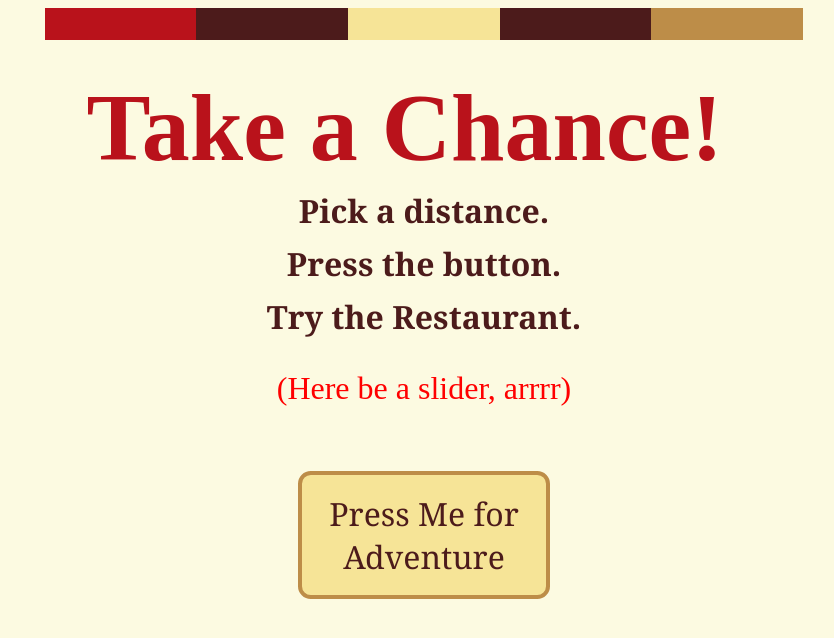
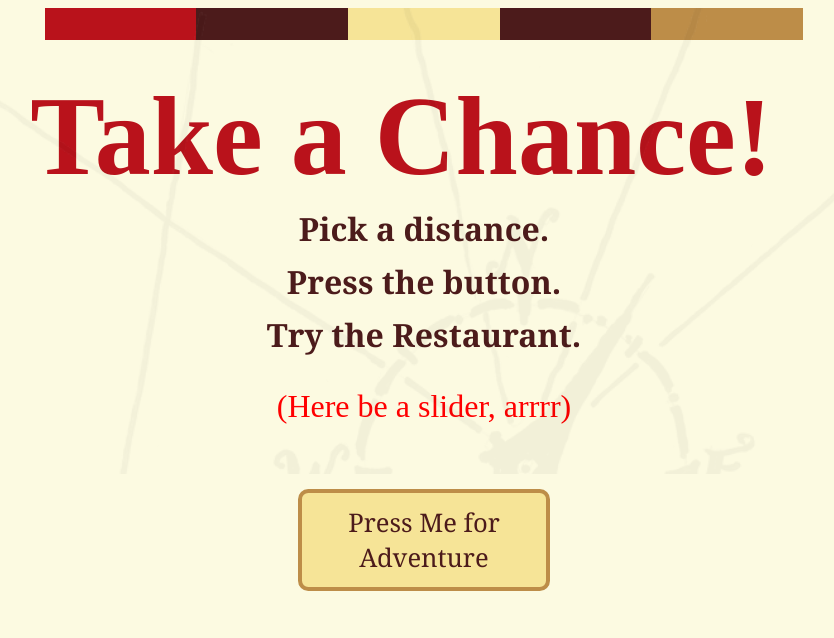
Before and after one commit to fungusamongus/Out2Eat, a website with bundled scripts: page app/index.html in a window 1280 px wide. Shown: the whole page, without its empty margins (216-1050 px from the left). Built offline with nearby package versions, Linux system fonts and the light colour scheme; files whose address does not match are found by name.

Commit message:
fixed background image

```diff
--- a/app/Out2Eat/views/home.html
+++ b/app/Out2Eat/views/home.html
@@ -5,8 +5,8 @@
 		<div class="box-three"></div>
 		<div class="box-four"></div>
 		<div class="box-five"></div>
-	<!--</div>
-	<div class="title-box">-->
+	</div>
+	<div class="title-box">
 		<h1>Take a Chance!</h1>
 	</div>
 	<div class="jabber-box">
--- a/app/Out2Eat/views/home.less
+++ b/app/Out2Eat/views/home.less
@@ -3,7 +3,29 @@
 }
 
 .container{
-	background-image: "../Images/TransparentChart.gif";
+    position: relative;
+    //background: #fcfae1;
+    overflow: hidden;
+}
+/* You could use :after - it doesn't really matter */
+.container:before {
+    content: ' ';
+    display: block;
+    position: absolute;
+    left: 0;
+    top: 0;
+    width: 100%;
+    height: 80%;
+    z-index: 0;
+    opacity: 0.04;
+    background-image: url('../Images/TransparentChart.gif');
+    background-repeat: no-repeat;
+    background-position: 0 0;
+    -ms-background-size: cover;
+    -o-background-size: cover;
+    -moz-background-size: cover;
+    -webkit-background-size: cover;
+    background-size: cover;
 }
 
 img{
@@ -63,9 +85,9 @@ img{
 
 h1{
 	font-family: Diner;
-	font-size: 6em;
+	font-size: 7em;
 	text-align: center;
-	margin: 5em .4em 0 0;
+	margin: .5em .4em 0 0;
 	clear: left;
 	color: #b9121b;
 }
@@ -97,6 +119,9 @@ button{
 	color: #4c1b1b;;
 	margin: 0 40% 0 40%;
 	font-family: Georgia;
-	font-size: 2em;
+	font-size: 1.6em;
 	border: 4px solid #bd8d48;
+	@media only screen and (max-width: 800px){
+		font-size: .8em;
+	}
 }
```
Also changed, not shown: app/Images/TransparentChart2.jpg (added), app/styles/main.css, 3 other files.
